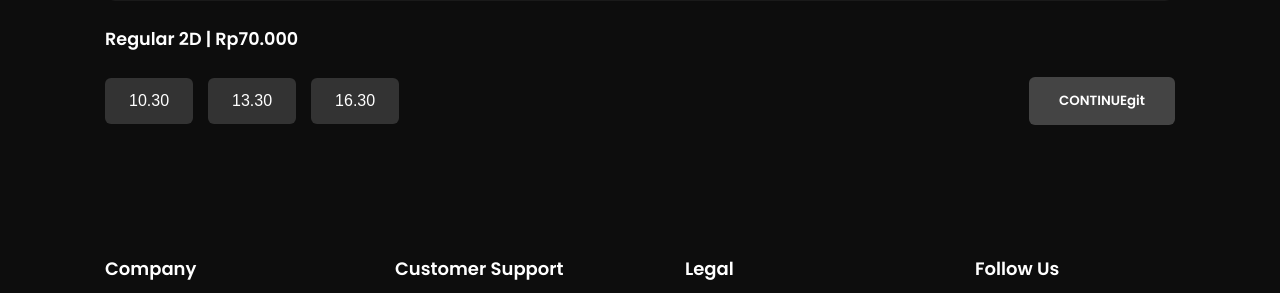
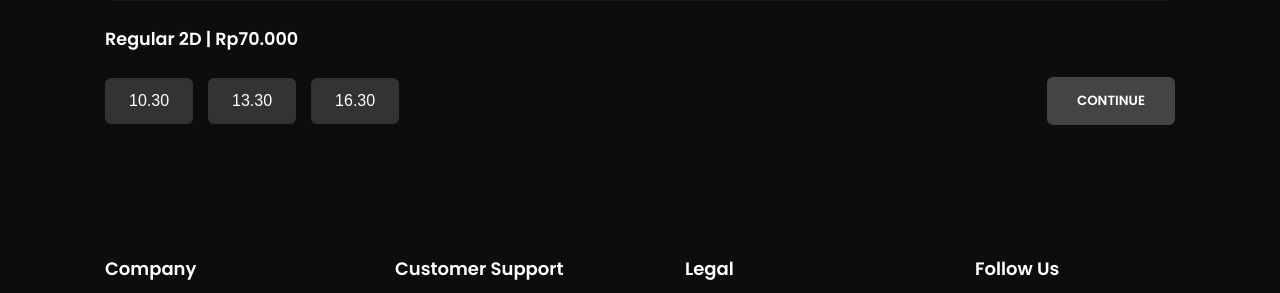
Before and after one commit to haniiww/PWL-KELOMPOK-8, a PHP site: page /detail-movie.php in a window 1280 px wide. Shown: the part 847-1140 px from the top of the page. Run offline with PHP 8.4, Linux system fonts and the light colour scheme.

Commit message:
change detail-movie

```diff
--- a/detail-movie.php
+++ b/detail-movie.php
@@ -47,7 +47,7 @@
       <button class="time-btn">13.30</button>
       <button class="time-btn">16.30</button>
     </div>
-    <button class="continue-btn">CONTINUEgit</button>
+    <button class="continue-btn">CONTINUE</button>
   </div>
 </section>
 
```
